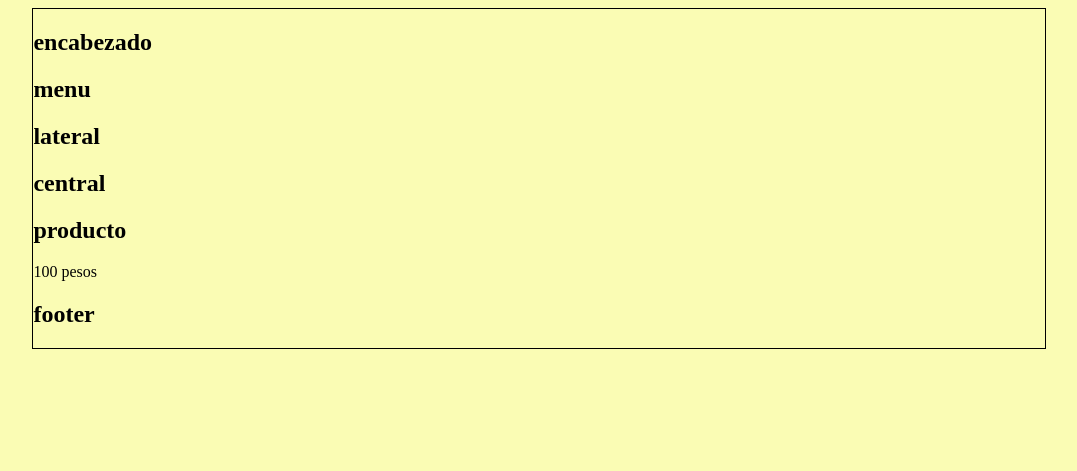
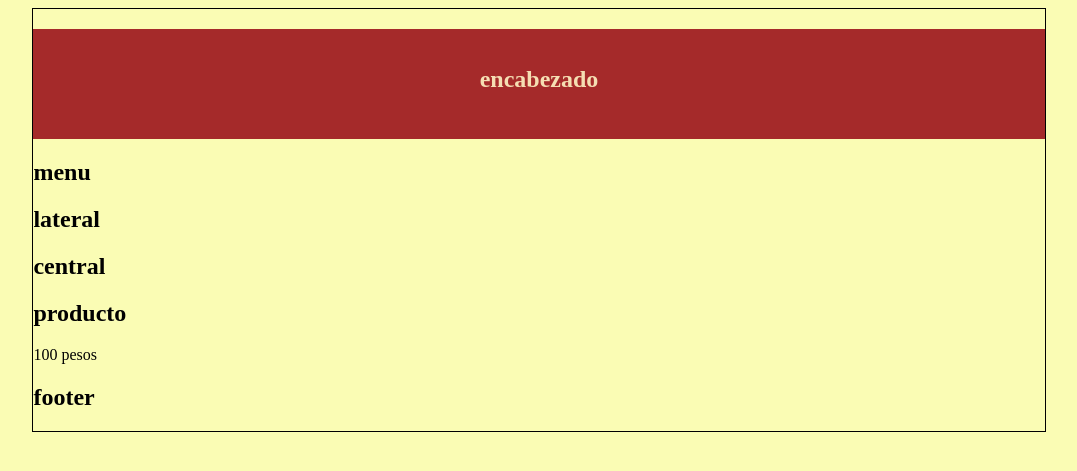
Before and after one commit to JulyNatalyRodriguezDiaz/PruebaPHP, a PHP site: page / in a window 1280 px wide. Shown: the top 471 px of the page, without its empty margins (101-1178 px from the left). Run offline with PHP 8.4, Linux system fonts and the light colour scheme.

Commit message:
modificamos el esto otra vez por que quedo mal

```diff
--- a/style.css
+++ b/style.css
@@ -15,10 +15,10 @@ body{
     }
 
 #header{
-    height: : 110px;
-    background-color: #630536
-    Color: white
-
-
+    height: 110px;
+    background-color: brown;
+    color: wheat;
+    text-align: center;
+    line-height: 100px;
 
 }
```
